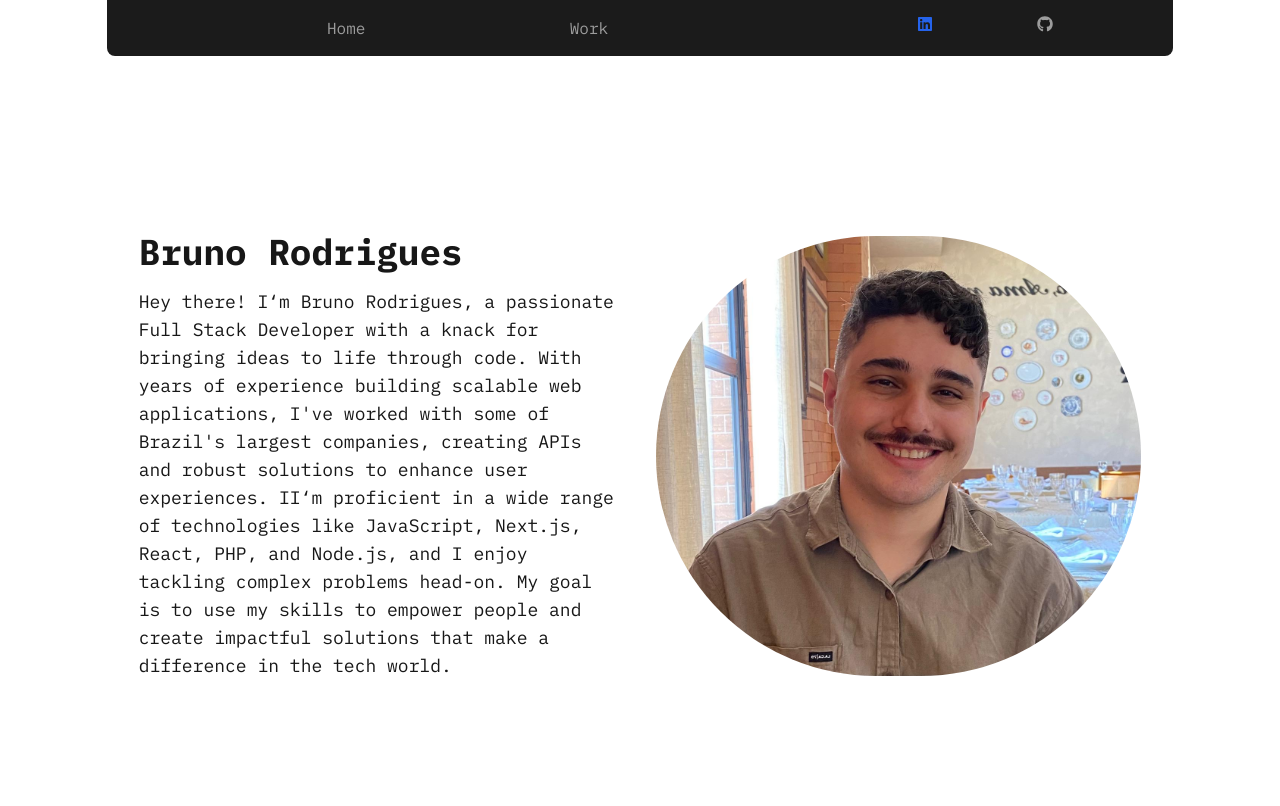
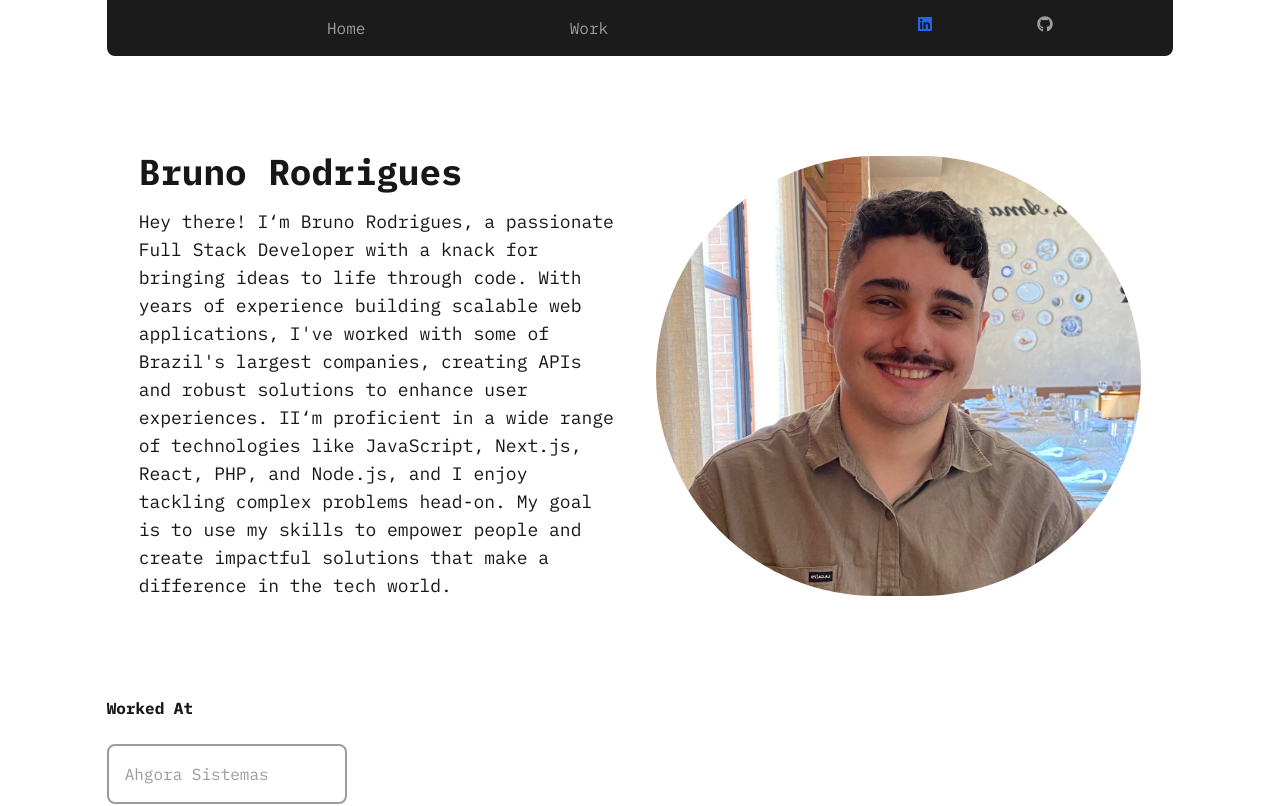
Before and after one commit to BrunoRodriguesNasc/me, a Next.js app: page / in a window 1280 px wide. Shown: the top 806 px of the page. Built offline with nearby package versions, Linux system fonts and the light colour scheme.

Commit message:
**fix** adjust section

```diff
--- a/src/app/components/section.tsx
+++ b/src/app/components/section.tsx
@@ -4,7 +4,7 @@
 const Section: React.FC = () => {
   return (
     <main className="flex justify-center">
-      <div className="flex flex-col md:flex-row items-center justify-center min-h-screen p-4 w-5/6">
+      <div className="flex flex-col md:flex-row items-center justify-center h-[80vh] p-4 w-5/6">
         <div className="md:w-1/2 p-4">
           <h1 className="text-4xl font-bold mb-4">Bruno Rodrigues</h1>
           <p className="text-lg ">
```
